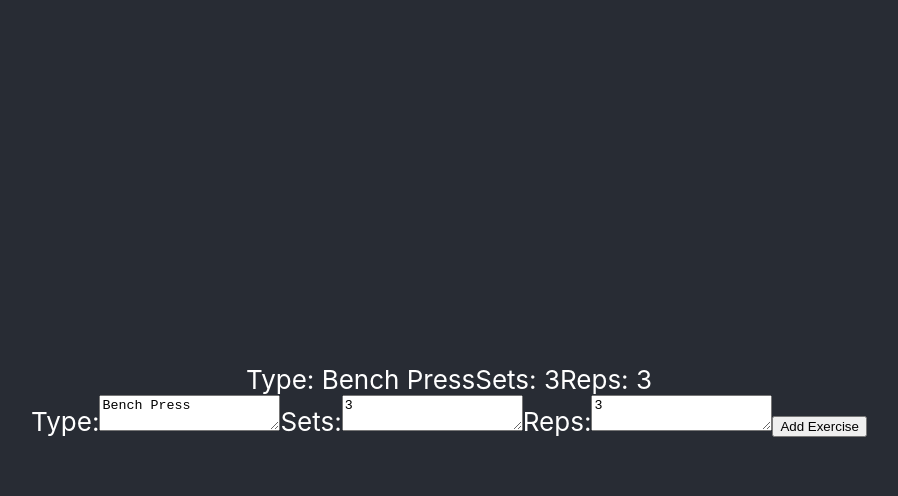
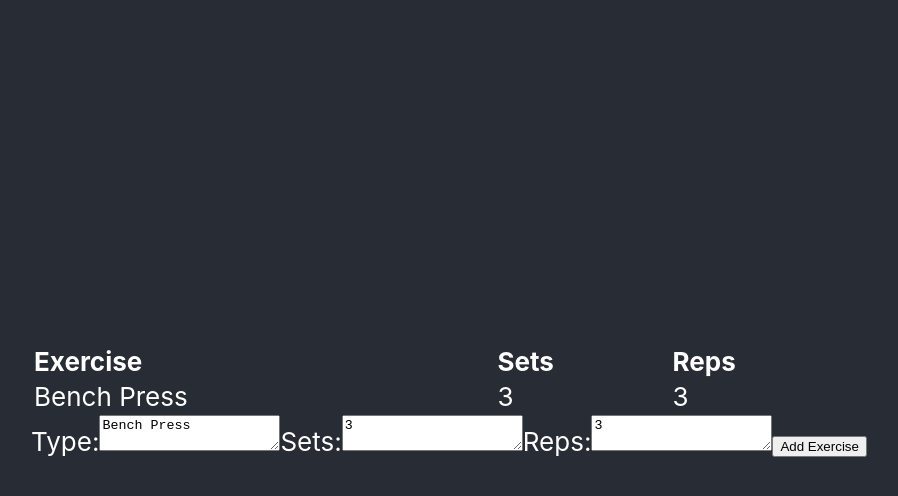
Before and after one commit to AndreBarr/fitjournal, a React (Create React App) app: page / in a window 1280 px wide. Both pictures are taken after a click on the input "Add Exercise". Shown: the top 496 px of the page, without its empty margins (191-1089 px from the left). Built offline with nearby package versions, Linux system fonts and the light colour scheme.

Commit message:
Add table

```diff
--- a/src/App.css
+++ b/src/App.css
@@ -36,3 +36,8 @@
     transform: rotate(360deg);
   }
 }
+
+.workout-table {
+  text-align: left;
+  width: 100%;
+}
--- a/src/components/Exercise.js
+++ b/src/components/Exercise.js
@@ -2,13 +2,11 @@ import React from "react";
 
 function Exercise(props) {
   return (
-    <header>
-      <div className="row">
-        Type: {props.exercise.type}
-        Sets: {props.exercise.sets}
-        Reps: {props.exercise.reps}
-      </div>
-    </header>
+    <tr>
+      <td>{props.exercise.type}</td>
+      <td>{props.exercise.sets}</td>
+      <td>{props.exercise.reps}</td>
+    </tr>
   );
 }
 
--- a/src/components/Workout.js
+++ b/src/components/Workout.js
@@ -1,6 +1,7 @@
 import React from "react";
 import Exercise from "./Exercise";
 import ExerciseForm from "./ExerciseForm";
+import "../App.css";
 
 class Workout extends React.Component {
   constructor(props) {
@@ -48,13 +49,21 @@ class Workout extends React.Component {
   }
 
   render() {
-    let workout = [];
+    let workoutTable = [];
     for (let i = 1; i < this.state.exercises.length; i++) {
-      workout.push(this.renderExercise(this.state.exercises[i].exercise));
+      workoutTable.push(this.renderExercise(this.state.exercises[i].exercise));
     }
     return (
       <div>
-        {workout}
+        <table className="workout-table">
+          <tr>
+            <th>Exercise</th>
+            <th>Sets</th>
+            <th>Reps</th>
+          </tr>
+          {workoutTable}
+        </table>
+
         <ExerciseForm
           type={this.state.type}
           sets={this.state.sets}
```
